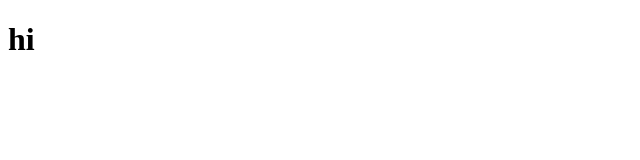
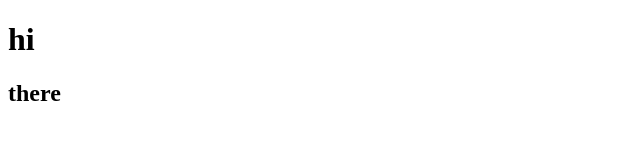
Before and after one commit to vallerim/new-repo, a plain HTML site: page index.html in a window 1280 px wide. Shown: the full height of the page, 0-640 px from the left. Drawn offline with Linux system fonts and the light colour scheme.

Commit message:
Add second header

```diff
--- a/index.html
+++ b/index.html
@@ -7,4 +7,5 @@
 </head>
 <body>
   <h1>hi</h1>
+  <h2>there</h2>
 </body>
```
